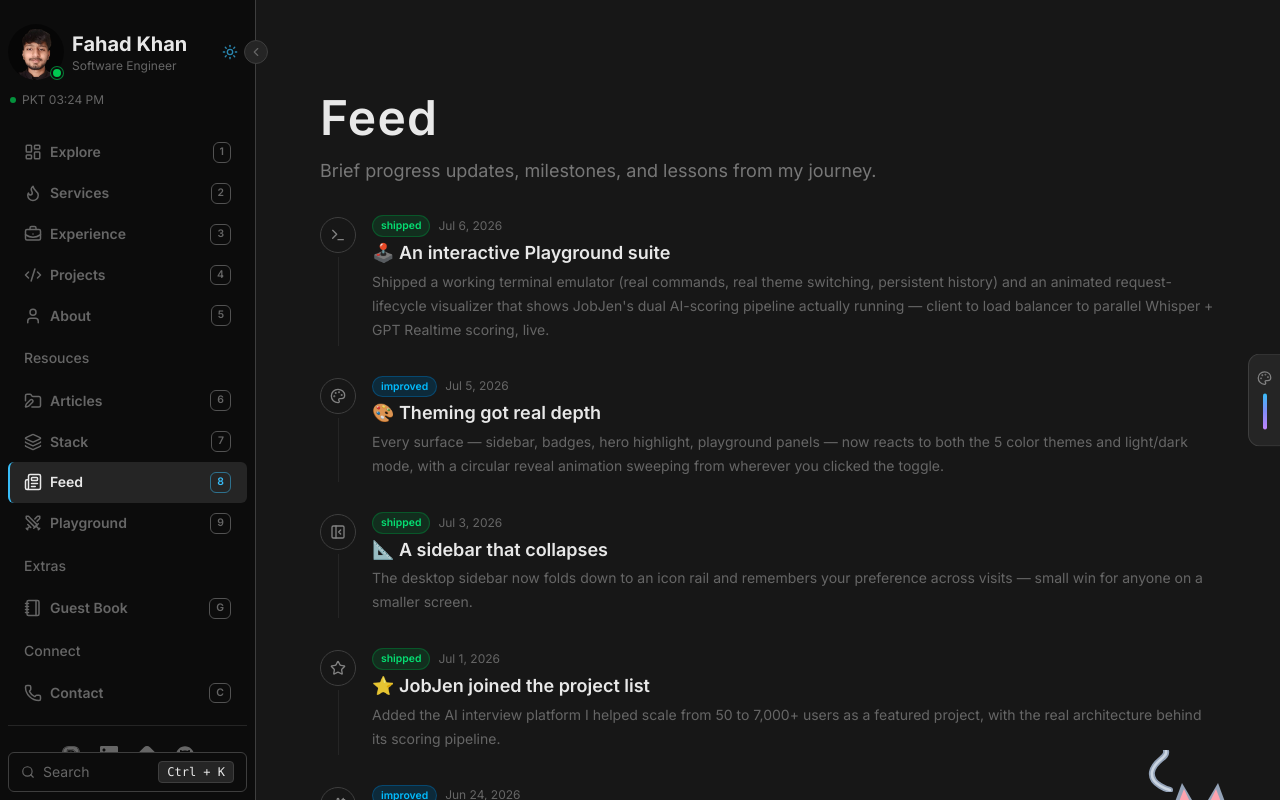
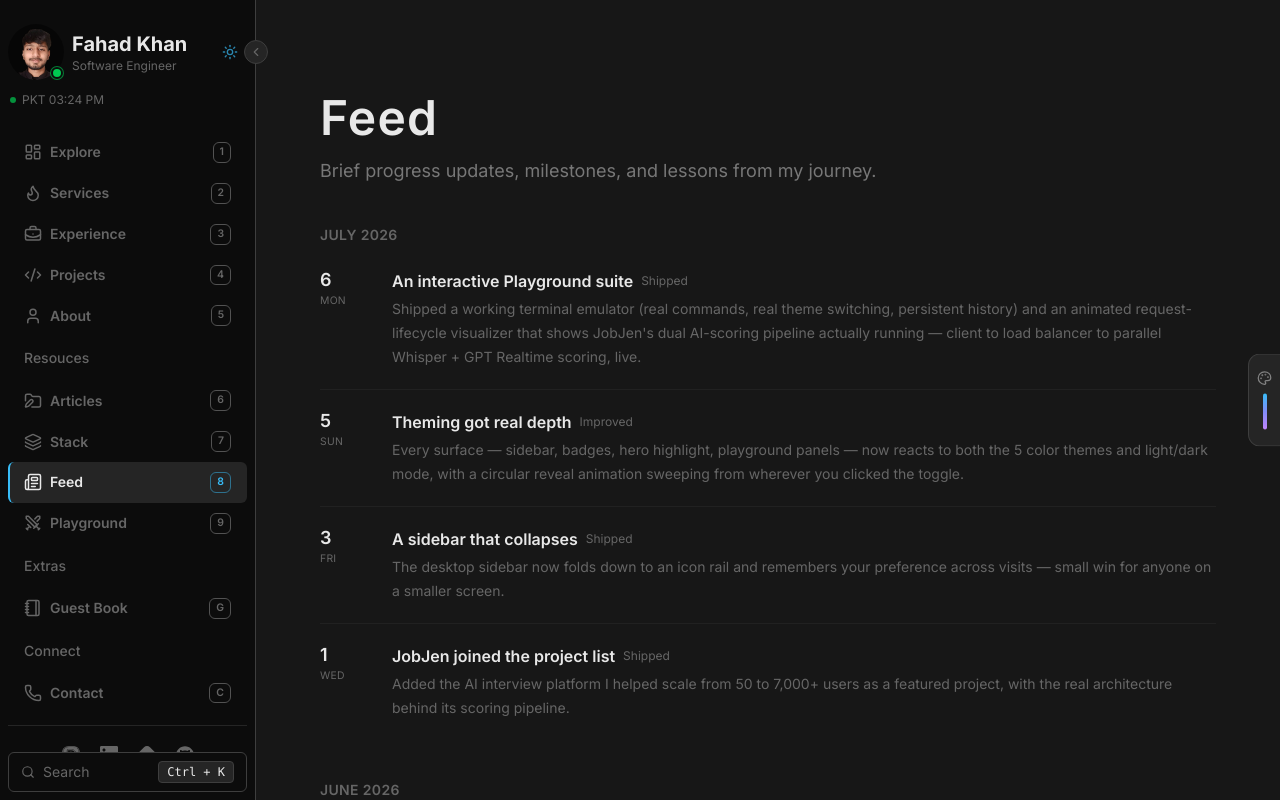
Before and after one commit to oniChan1226/port, a React (Vite) app: page /feed in a window 1280 px wide. Built offline with nearby package versions, Linux system fonts and the light colour scheme; a web font is replaced by a local one.

Commit message:
feat: refactor FeedView and Feed components for improved data grouping and rendering; add GuestBook data structure and display recent messages

```diff
--- a/src/components/FeedView.tsx
+++ b/src/components/FeedView.tsx
@@ -1,67 +1,38 @@
 import { motion } from "motion/react";
-import {
-  Cat, PanelLeftClose, Palette, Rocket, SlidersHorizontal, Sparkles, Star, Terminal,
-  type LucideIcon,
-} from "lucide-react";
 import type { FeedType } from "../data/FeedData";
-
-const ICONS: Record<string, LucideIcon> = {
-  Terminal, Palette, PanelLeftClose, Star, Sparkles, SlidersHorizontal, Cat, Rocket,
-};
-
-const TYPE_STYLES: Record<FeedType, string> = {
-  shipped: "bg-green-100 text-green-700 border-green-300 dark:bg-green-900/40 dark:border-green-700/50 dark:text-green-400",
-  improved: "bg-sky-100 text-sky-700 border-sky-300 dark:bg-sky-900/40 dark:border-sky-700/50 dark:text-sky-400",
-  fixed: "bg-amber-100 text-amber-700 border-amber-300 dark:bg-amber-900/40 dark:border-amber-700/50 dark:text-amber-400",
-  note: "bg-violet-100 text-violet-700 border-violet-300 dark:bg-violet-900/40 dark:border-violet-700/50 dark:text-violet-400",
-};
 
 interface FeedViewProps {
   timestamp: string;
   title: string;
   description: string;
-  icon: string;
   type: FeedType;
   index: number;
-  isLast?: boolean;
 }
 
-const FeedView: React.FC<FeedViewProps> = ({ timestamp, title, description, icon, type, index, isLast }) => {
-  const Icon = ICONS[icon] ?? Sparkles;
+const FeedView: React.FC<FeedViewProps> = ({ timestamp, title, description, type, index }) => {
   const date = new Date(timestamp);
-  const formatted = date.toLocaleDateString("en-US", { month: "short", day: "numeric", year: "numeric" });
+  const day = date.toLocaleDateString("en-US", { day: "numeric" });
+  const weekday = date.toLocaleDateString("en-US", { weekday: "short" });
 
   return (
     <motion.div
-      initial={{ opacity: 0, y: 20 }}
+      initial={{ opacity: 0, y: 12 }}
       whileInView={{ opacity: 1, y: 0 }}
       viewport={{ once: true, margin: "-40px" }}
-      transition={{ duration: 0.4, delay: Math.min(index, 4) * 0.06 }}
-      className="relative flex gap-4 pb-8"
+      transition={{ duration: 0.35, delay: Math.min(index, 4) * 0.05 }}
+      className="grid grid-cols-[44px_1fr] sm:grid-cols-[56px_1fr] gap-x-4 py-5 border-b border-neutral-800/70 last:border-0"
     >
-      {/* Timeline rail */}
-      <div className="relative flex flex-col items-center flex-shrink-0">
-        <div className="w-9 h-9 rounded-full border border-neutral-700 bg-neutral-900 flex items-center justify-center z-10">
-          <Icon size={16} className="text-neutral-400" />
+      <div className="pt-0.5">
+        <div className="text-lg font-semibold leading-none" style={{ color: "var(--text-base)" }}>{day}</div>
+        <div className="text-[0.65rem] text-neutral-500 uppercase tracking-wide mt-1">{weekday}</div>
+      </div>
+      <div className="min-w-0">
+        <div className="flex items-center gap-2 flex-wrap">
+          <h3 className="font-semibold text-base" style={{ color: "var(--text-base)" }}>{title}</h3>
+          <span className="text-xs text-neutral-500 capitalize">{type}</span>
         </div>
-        {!isLast && <div className="w-px flex-1 bg-neutral-800 mt-1" />}
+        <p className="text-sm text-neutral-500 leading-6 mt-1">{description}</p>
       </div>
-
-      {/* Content */}
-      <motion.div
-        whileHover={{ x: 2 }}
-        transition={{ type: "spring", stiffness: 400, damping: 30 }}
-        className="flex-1 min-w-0 pb-1 -mt-0.5"
-      >
-        <div className="flex flex-wrap items-center gap-2 mb-1">
-          <span className={`text-[0.65rem] font-semibold px-2 py-0.5 rounded-full border whitespace-nowrap ${TYPE_STYLES[type]}`}>
-            {type}
-          </span>
-          <span className="text-xs text-neutral-500">{formatted}</span>
-        </div>
-        <h2 className="text-lg font-semibold leading-snug" style={{ color: "var(--text-base)" }}>{title}</h2>
-        <p className="text-sm text-neutral-500 leading-6 mt-1">{description}</p>
-      </motion.div>
     </motion.div>
   );
 };
--- a/src/data/FeedData.ts
+++ b/src/data/FeedData.ts
@@ -4,73 +4,57 @@ export interface FeedItem {
   timestamp: string;
   title: string;
   description: string;
-  icon: string;
   type: FeedType;
 }
 
 export const myFeed: FeedItem[] = [
   {
     timestamp: "2026-07-06",
-    title: "🕹️ An interactive Playground suite",
+    title: "An interactive Playground suite",
     description:
       "Shipped a working terminal emulator (real commands, real theme switching, persistent history) and an animated request-lifecycle visualizer that shows JobJen's dual AI-scoring pipeline actually running — client to load balancer to parallel Whisper + GPT Realtime scoring, live.",
-    icon: "Terminal",
     type: "shipped",
   },
   {
     timestamp: "2026-07-05",
-    title: "🎨 Theming got real depth",
+    title: "Theming got real depth",
     description:
       "Every surface — sidebar, badges, hero highlight, playground panels — now reacts to both the 5 color themes and light/dark mode, with a circular reveal animation sweeping from wherever you clicked the toggle.",
-    icon: "Palette",
     type: "improved",
   },
   {
     timestamp: "2026-07-03",
-    title: "📐 A sidebar that collapses",
+    title: "A sidebar that collapses",
     description:
       "The desktop sidebar now folds down to an icon rail and remembers your preference across visits — small win for anyone on a smaller screen.",
-    icon: "PanelLeftClose",
     type: "shipped",
   },
   {
     timestamp: "2026-07-01",
-    title: "⭐ JobJen joined the project list",
+    title: "JobJen joined the project list",
     description:
       "Added the AI interview platform I helped scale from 50 to 7,000+ users as a featured project, with the real architecture behind its scoring pipeline.",
-    icon: "Star",
     type: "shipped",
   },
   {
     timestamp: "2026-06-24",
-    title: "🌌 Atmospheric background glows",
+    title: "Atmospheric background glows",
     description:
       "Added theme-aware ambient light orbs that drift slowly behind every page — different palette, position, and motion per color theme.",
-    icon: "Sparkles",
     type: "improved",
   },
   {
     timestamp: "2026-06-20",
-    title: "🖌️ A proper theme drawer",
+    title: "A proper theme drawer",
     description:
       "Built out full theme customization — five color themes, three font packages, light/dark mode — all tucked into a slide-out drawer.",
-    icon: "SlidersHorizontal",
     type: "shipped",
   },
   {
-    timestamp: "2026-06-15",
-    title: "🐱 A cat learned to peek",
-    description:
-      "Added a small animated cat that peeks out from the edge of the screen every so often. No functional purpose. Purely for delight.",
-    icon: "Cat",
-    type: "note",
-  },
-  {
     timestamp: "2026-06-08",
-    title: "🚀 Portfolio v1 shipped",
+    title: "Portfolio v1 shipped",
     description:
       "Took this from a blank repo to a complete, live portfolio — projects, experience, stack, and the first version of this feed.",
-    icon: "Rocket",
     type: "shipped",
   },
 ];
--- /dev/null
+++ b/src/data/GuestBookData.ts
@@ -0,0 +1,11 @@
+export interface GuestBookEntry {
+  name: string;
+  message: string;
+  date: string;
+}
+
+export const myGuestBook: GuestBookEntry[] = [
+  { name: "Ayesha R.", message: "Really clean design, love the little details.", date: "2026-07-02" },
+  { name: "Marcus Lee", message: "Nice portfolio! The playground terminal is a fun touch.", date: "2026-06-27" },
+  { name: "Priya N.", message: "ok", date: "2026-06-19" },
+];
--- a/src/layout/DashboardLayout.tsx
+++ b/src/layout/DashboardLayout.tsx
@@ -7,7 +7,7 @@ import { useCallback, useEffect, useRef, useState } from "react";
 import { keyNavRoutes } from "../config/KeyNavConfig";
 import SearchCommand from "../components/SearchCommand";
 import { useSearchCommand } from "../context/SearchCommandContext";
-import PeekingCat from "../components/PeekingCat";
+// import PeekingCat from "../components/PeekingCat"; // disabled for now — revisit later
 import ThemeDrawer from "../components/ThemeDrawer";
 import BackgroundGlows from "../components/BackgroundGlows";
 import { ChevronLeft, ChevronRight } from "lucide-react";
@@ -116,7 +116,7 @@ const DashboardLayout = () => {
 
       <SearchCommand />
       <ThemeDrawer />
-      <PeekingCat />
+      {/* <PeekingCat /> */}
     </div>
   );
 };
--- a/src/pages/Feed.tsx
+++ b/src/pages/Feed.tsx
@@ -2,22 +2,43 @@ import PageTitle from '../components/PageTitle'
 import { myFeed } from '../data/FeedData'
 import FeedView from '../components/FeedView'
 
+const groupByMonth = () => {
+  const groups: { label: string; items: typeof myFeed }[] = [];
+  for (const item of myFeed) {
+    const label = new Date(item.timestamp).toLocaleDateString("en-US", { month: "long", year: "numeric" });
+    const group = groups.find((g) => g.label === label);
+    if (group) group.items.push(item);
+    else groups.push({ label, items: [item] });
+  }
+  return groups;
+};
+
 const Feed = () => {
+  const groups = groupByMonth();
+  let index = 0;
+
   return (
     <div>
         <PageTitle title='Feed' brief='Brief progress updates, milestones, and lessons from my journey.' />
-        <div className='mt-8'>
-            {myFeed.map((feed, i) => (
+        <div className='mt-10 space-y-10'>
+            {groups.map((group) => (
+              <div key={group.label}>
+                <h2 className="text-sm font-semibold text-neutral-500 uppercase tracking-wide mb-1">
+                  {group.label}
+                </h2>
+                <div>
+                  {group.items.map((feed) => (
                     <FeedView
                       key={feed.timestamp}
                       timestamp={feed.timestamp}
                       description={feed.description}
                       title={feed.title}
-                icon={feed.icon}
                       type={feed.type}
-                index={i}
-                isLast={i === myFeed.length - 1}
+                      index={index++}
                     />
+                  ))}
+                </div>
+              </div>
             ))}
         </div>
     </div>
--- a/src/pages/GuestBook.tsx
+++ b/src/pages/GuestBook.tsx
@@ -1,4 +1,14 @@
 import { Github, Sparkle } from "lucide-react";
+import { myGuestBook } from "../data/GuestBookData";
+import { formatter } from "../lib/helpers";
+
+const initials = (name: string) =>
+  name
+    .split(" ")
+    .map((part) => part[0])
+    .join("")
+    .slice(0, 2)
+    .toUpperCase();
 
 const GuestBook = () => {
   const isLoggedIn = false;
@@ -43,6 +53,35 @@ const GuestBook = () => {
           )}
         </div>
       </div>
+
+      <div className="mt-8">
+        <p className="text-sm font-medium text-neutral-500 mb-4">
+          Recent messages
+        </p>
+        <div className="space-y-5">
+          {myGuestBook.map((entry) => (
+            <div key={entry.name + entry.date} className="flex gap-3">
+              <div
+                className="w-9 h-9 rounded-full bg-neutral-800 border border-neutral-700 flex items-center justify-center flex-shrink-0 text-xs font-semibold"
+                style={{ color: "var(--text-base)" }}
+              >
+                {initials(entry.name)}
+              </div>
+              <div className="min-w-0">
+                <div className="flex items-center gap-2 flex-wrap">
+                  <span className="text-sm font-semibold" style={{ color: "var(--text-base)" }}>
+                    {entry.name}
+                  </span>
+                  <span className="text-xs text-neutral-500">
+                    {formatter.format(new Date(entry.date))}
+                  </span>
+                </div>
+                <p className="text-sm text-neutral-400/90 mt-0.5">{entry.message}</p>
+              </div>
+            </div>
+          ))}
+        </div>
+      </div>
     </div>
   );
 };
```
Lines whose indentation alone changed are shown as unchanged.
